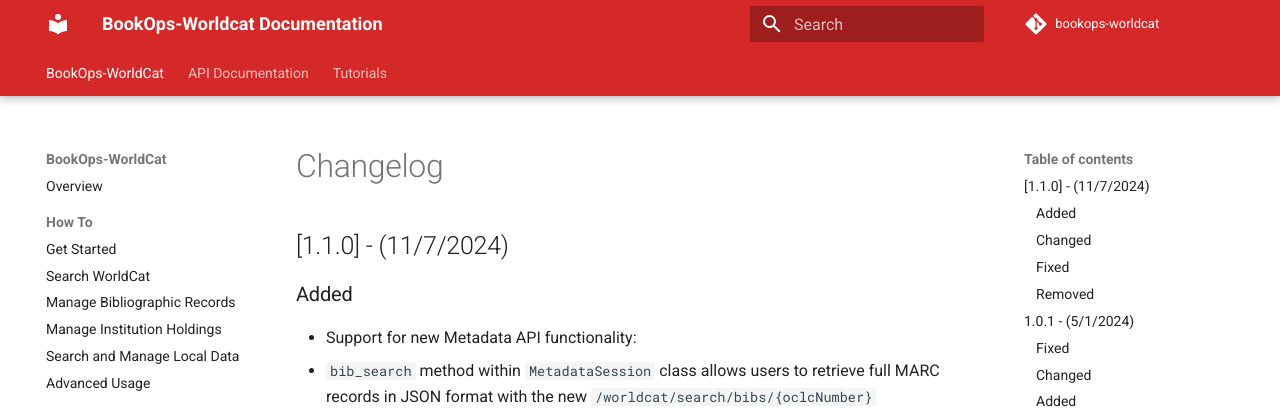
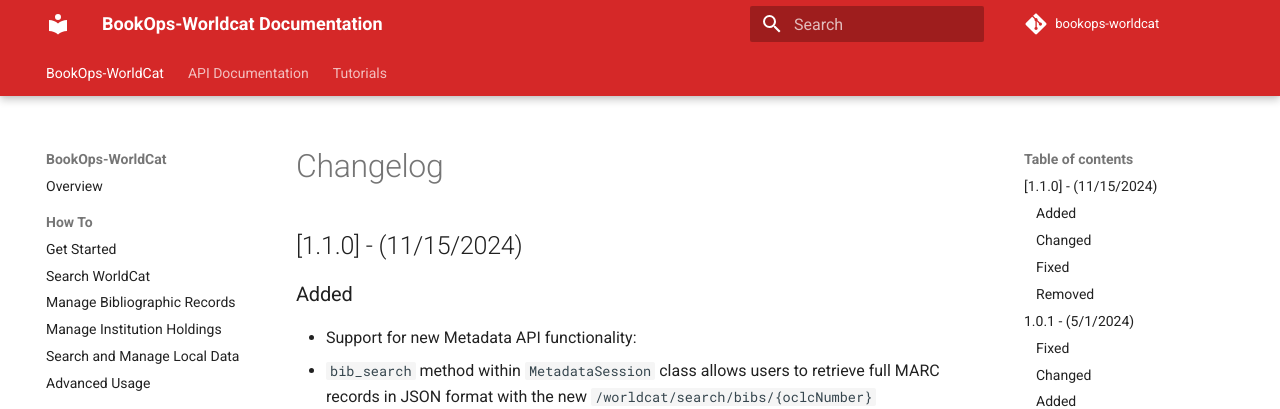
Before and after one commit to BookOps-CAT/bookops-worldcat, an MkDocs documentation site: the page built from docs/changelog.md, in a window 1280 px wide and 900 px high. Shown: the top 409 px of the window. Built offline with MkDocs 1.6.1 and Material for MkDocs 9.7.7, drawn with Linux system fonts in a browser that asks for light colours; comment, search, counter and statistics services are not loaded; the version menu is left out.

Commit message:
fixed date in changelog

```diff
--- a/docs/changelog.md
+++ b/docs/changelog.md
@@ -1,6 +1,6 @@
 # Changelog
 
-## [1.1.0] - (11/7/2024)
+## [1.1.0] - (11/15/2024)
 ### Added
 + Support for new Metadata API functionality:
   + `bib_search` method within `MetadataSession` class allows users to retrieve full MARC records in JSON format with the new `/worldcat/search/bibs/{oclcNumber}`
```
